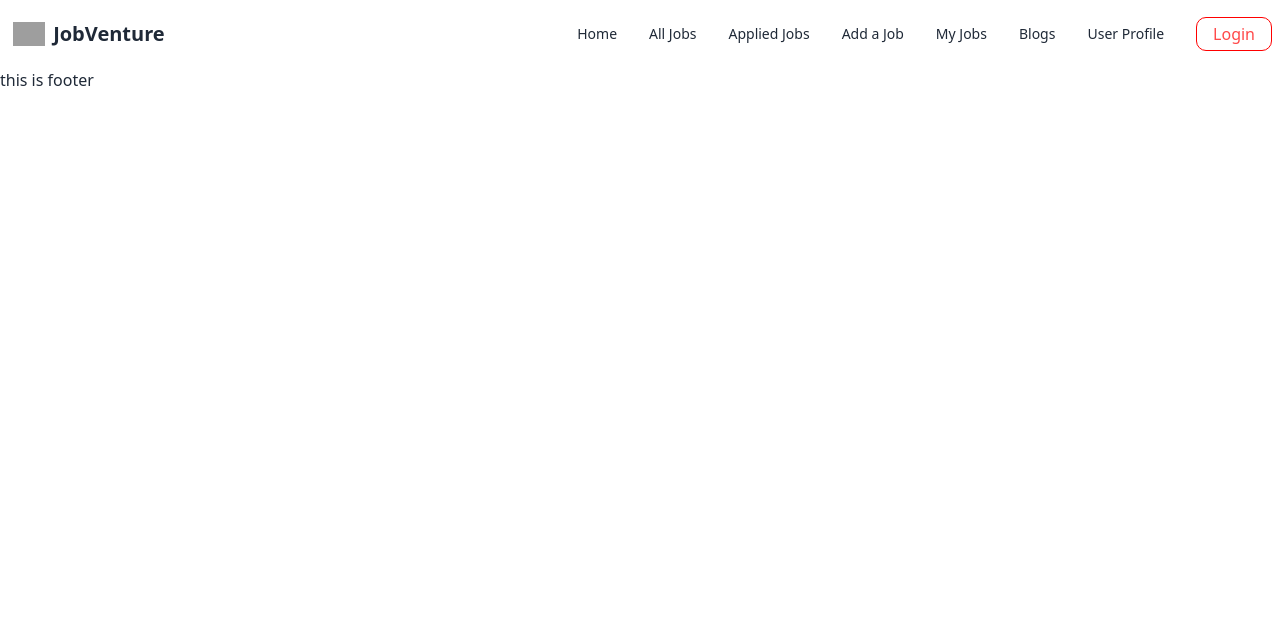
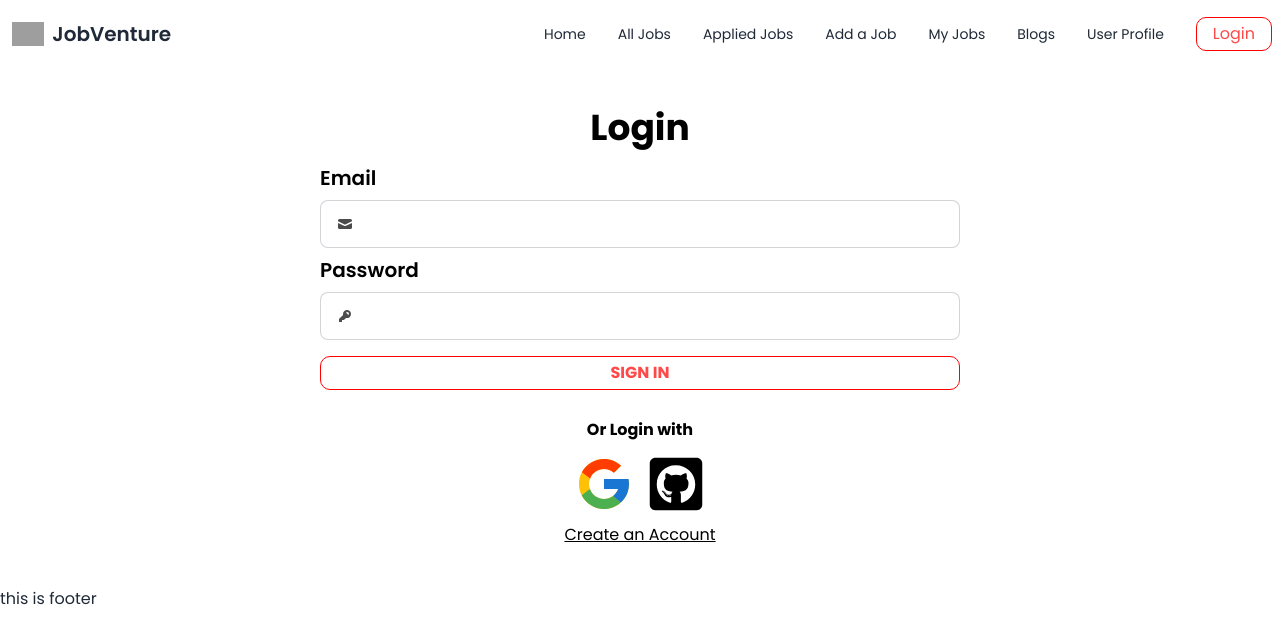
Before and after one commit to SFTanim/jobVenture-client, a React (Vite) app: page /login in a window 1280 px wide. Shown: the top 644 px of the page. Built offline with nearby package versions, Linux system fonts and the light colour scheme; grey boxes are pictures that could not be loaded.

Commit message:
added login page , firebase files etc

```diff
--- a/package.json
+++ b/package.json
@@ -10,6 +10,7 @@
     "preview": "vite preview"
   },
   "dependencies": {
+    "firebase": "^10.12.1",
     "localforage": "^1.10.0",
     "match-sorter": "^6.3.4",
     "react": "^18.2.0",
--- a/src/components/Login.jsx
+++ b/src/components/Login.jsx
@@ -1,10 +1,52 @@
+import { Link } from "react-router-dom";
+import { FcGoogle } from "react-icons/fc";
+import { FaGithubSquare } from "react-icons/fa";
+import 'react-toastify/dist/ReactToastify.css';
+
+
 
 
 
 const Login = () => {
+
+    const handleLogin = (event) => {
+        event.preventDefault();
+        const form = event.target;
+        const userEmail = form.email.value;
+        const userPassword = form.password.value;
+        console.log(userEmail, userPassword);
+    }
+
+
     return (
-        <div>
+        <div className="w-1/2 mx-auto text-center my-10 text-black font-bold">
+            <h2 className="text-4xl mb-4">Login</h2>
 
+            <form onSubmit={handleLogin} className="text-left">
+                <div className="my-2 ">
+                    <span className="text-xl font-semibold">Email</span>
+                </div>
+                <label className="input input-bordered flex items-center gap-2">
+                    <svg xmlns="http://www.w3.org/2000/svg" viewBox="0 0 16 16" fill="currentColor" className="w-4 h-4 opacity-70"><path d="M2.5 3A1.5 1.5 0 0 0 1 4.5v.793c.026.009.051.02.076.032L7.674 8.51c.206.1.446.1.652 0l6.598-3.185A.755.755 0 0 1 15 5.293V4.5A1.5 1.5 0 0 0 13.5 3h-11Z" /><path d="M15 6.954 8.978 9.86a2.25 2.25 0 0 1-1.956 0L1 6.954V11.5A1.5 1.5 0 0 0 2.5 13h11a1.5 1.5 0 0 0 1.5-1.5V6.954Z" /></svg>
+                    <input name="email" type="text" className="grow" />
+                </label>
+                <div className="my-2 ">
+                    <span className="text-xl font-semibold">Password</span>
+                </div>
+                <label className="input input-bordered flex items-center gap-2">
+                    <svg xmlns="http://www.w3.org/2000/svg" viewBox="0 0 16 16" fill="currentColor" className="w-4 h-4 opacity-70"><path fillRule="evenodd" d="M14 6a4 4 0 0 1-4.899 3.899l-1.955 1.955a.5.5 0 0 1-.353.146H5v1.5a.5.5 0 0 1-.5.5h-2a.5.5 0 0 1-.5-.5v-2.293a.5.5 0 0 1 .146-.353l3.955-3.955A4 4 0 1 1 14 6Zm-4-2a.75.75 0 0 0 0 1.5.5.5 0 0 1 .5.5.75.75 0 0 0 1.5 0 2 2 0 0 0-2-2Z" clipRule="evenodd" /></svg>
+                    <input name="password" type="password" className="grow" />
+                </label>
+                <button className="w-full common-button my-4 text-base uppercase">Sign In</button>
+            </form>
+            <div className="">
+                <p className="my-3">Or Login with</p>
+                <div className="text-6xl space-x-3">
+                    <button className=""> <FcGoogle /> </button>
+                    <button className=""> <FaGithubSquare /> </button>
+                </div>
+            </div>
+            <Link className="font-normal underline" to='/register'>Create an Account</Link>
         </div>
     );
 };
--- a/src/components/Navber.jsx
+++ b/src/components/Navber.jsx
@@ -59,7 +59,7 @@ const Navber = () => {
                     {
                         user ?
                             <button className=" common-button">Logout</button> :
-                            <Link to='/register' className="common-button">Login</Link>
+                            <Link to='/login' className="common-button">Login</Link>
                     }
                 </div>
             </div>
--- a/src/components/Root.jsx
+++ b/src/components/Root.jsx
@@ -5,7 +5,7 @@ import Footer from "./Footer";
 
 const Root = () => {
     return (
-        <div>
+        <div className="font-poppins">
             <Navber></Navber>
             <div className="container mx-auto">
                 <Outlet></Outlet>
--- /dev/null
+++ b/src/firebase/firebase.config.js
@@ -0,0 +1,22 @@
+// Import the functions you need from the SDKs you need
+import { initializeApp } from "firebase/app";
+import { getAuth } from "firebase/auth";
+
+// TODO: Add SDKs for Firebase products that you want to use
+// https://firebase.google.com/docs/web/setup#available-libraries
+
+// Your web app's Firebase configuration
+const firebaseConfig = {
+    apiKey: import.meta.env.VITE_APIKEY,
+    authDomain: import.meta.env.VITE_AUTHDOMAIN,
+    projectId: import.meta.env.VITE_PROJECTID,
+    storageBucket: import.meta.env.VITE_STORAGEBUCKET,
+    messagingSenderId: import.meta.env.VITE_MESSAGINGSENDERID,
+    appId: import.meta.env.VITE_APPID
+};
+
+// Initialize Firebase
+const app = initializeApp(firebaseConfig);
+const auth = getAuth(app);
+
+export default auth
--- a/src/index.css
+++ b/src/index.css
@@ -1,3 +1,10 @@
+@import url('https://fonts.googleapis.com/css2?family=Poppins:ital,wght@0,100;0,200;0,300;0,400;0,500;0,600;0,700;0,800;0,900;1,100;1,200;1,300;1,400;1,500;1,600;1,700;1,800;1,900&display=swap');
+
+.font-poppins {
+    font-family: "Poppins", sans-serif;
+}
+
+
 @tailwind base;
 @tailwind components;
 @tailwind utilities;
```
Also changed, not shown: 2 other files (tests, documents, lock files or other folders).
